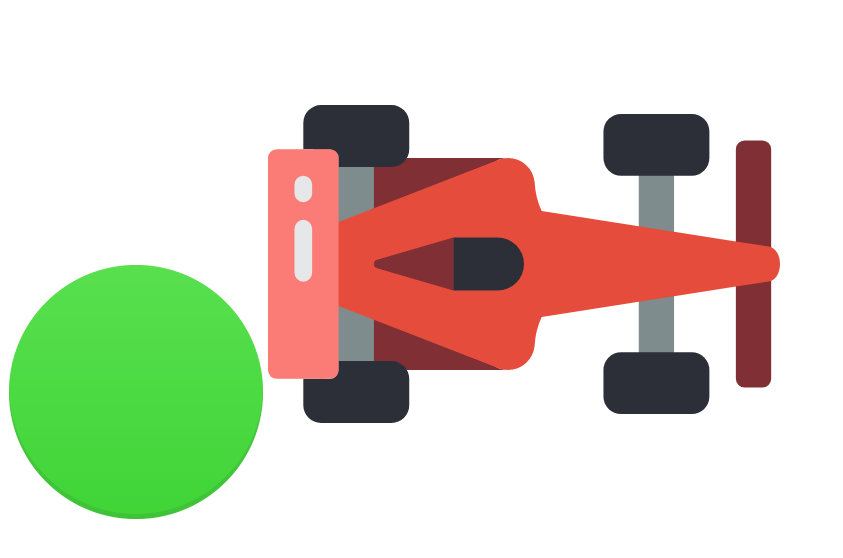
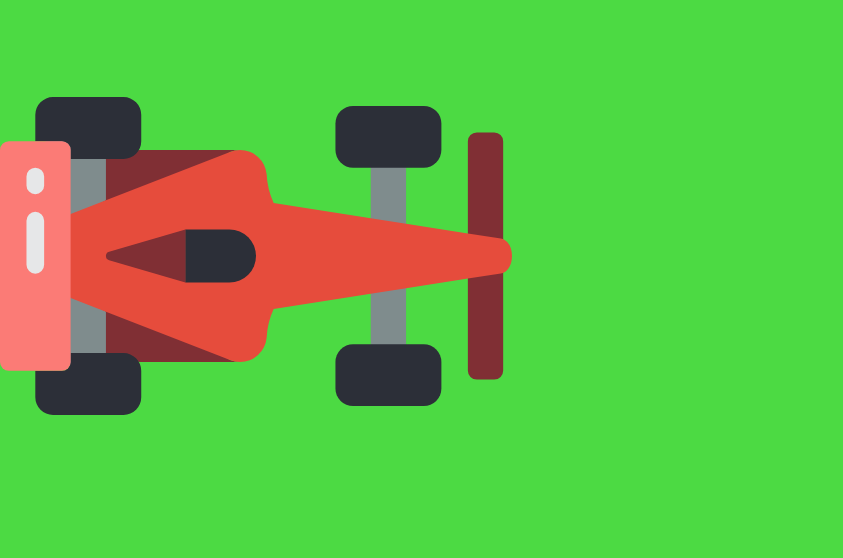
Before and after one commit to nickkniola/driving-game, a website: page index.html in a window 1280 px wide. Shown: the whole page, without its empty margins (0-843 px from the left). Drawn offline with Linux system fonts and the light colour scheme.

Commit message:
Made container green, added position to car and container

```diff
--- a/index.html
+++ b/index.html
@@ -7,7 +7,8 @@
   <title>Driving Game</title>
 </head>
 <body>
-  <img src="images/favicon.ico">
-  <img src="images/f1.svg">
+  <div class="container">
+    <img src="images/f1.svg" class="car">
+  </div>
 </body>
 </html>
--- a/styles.css
+++ b/styles.css
@@ -0,0 +1,16 @@
+body {
+  margin: 0;
+}
+
+.container {
+  height: 100vh;
+  width: 100%;
+  background-color: #4CDA43;
+  position: relative;
+}
+
+.car {
+  position: absolute;
+  left: 0;
+  top: 0;
+}
```
